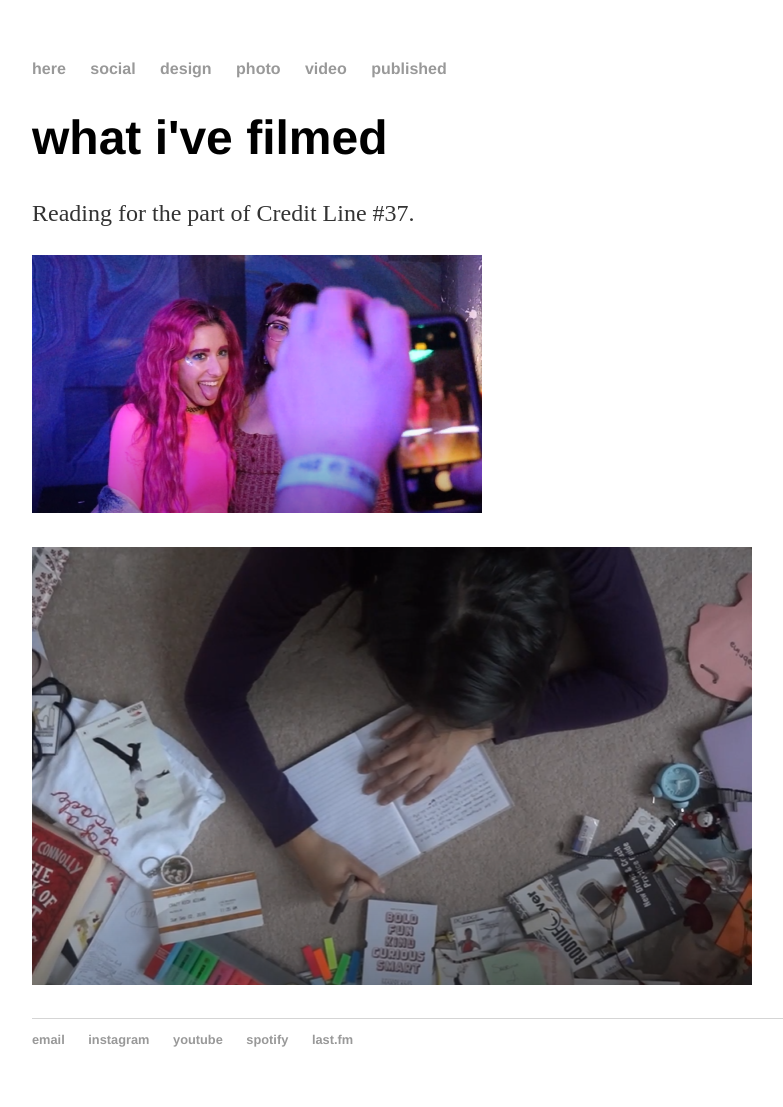
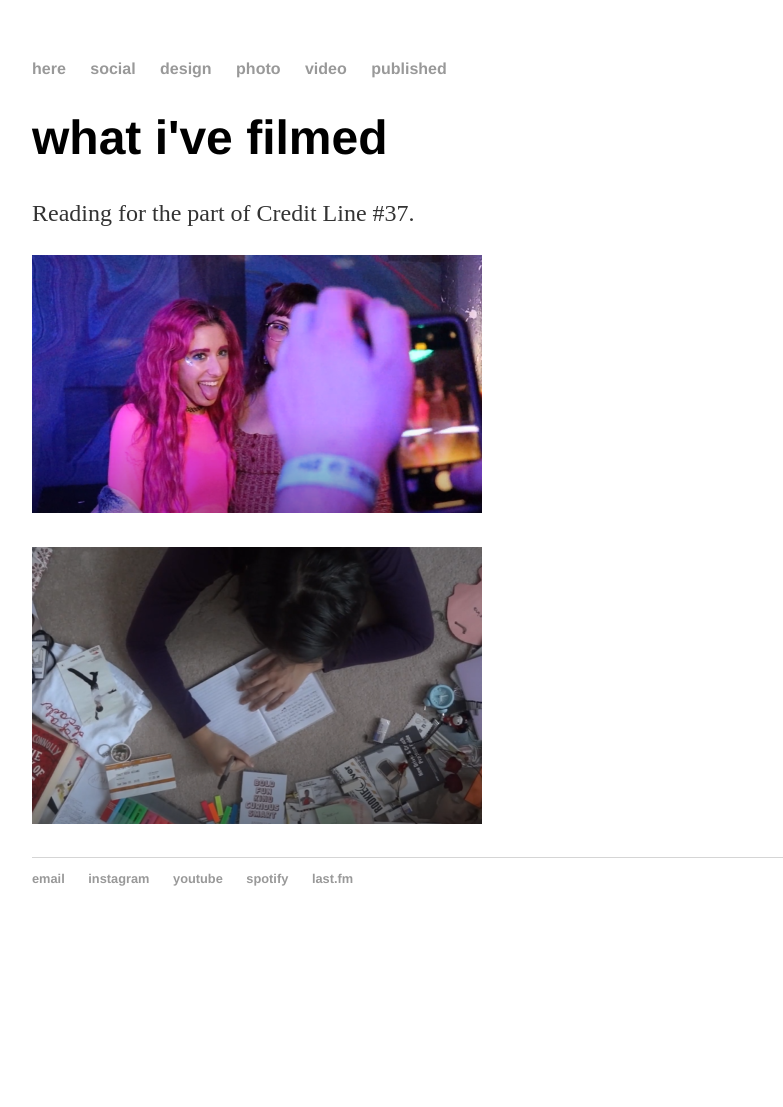
Before and after one commit to sabrinadotli/sabrinadotli.github.io, a Jekyll site: the page built from video/index.html, in a window 1280 px wide. Shown: the whole page, without its empty margins (160-943 px from the left). Built offline with Jekyll 4.4.1, drawn with Linux system fonts in a browser that asks for light colours; after the commit the page ends 946 px from its top, so only the background shows below that.

Commit message:
Update index.html

```diff
--- a/video/index.html
+++ b/video/index.html
@@ -11,6 +11,6 @@
 		</p></a>
 	<a href="https://www.youtube.com/playlist?list=PLQXKjbdlQMbgYxISMhcEq7bc5ihzbqXj2">
 		<p>
-    		<img src = "portfoliosnip3.PNG"
+    		<img src = "portfoliosnip4.PNG"
          	alt = "Flat overhead shot of me lying face-down on the carpet, writing in a notebook, surrounded by different trinkets" />
 		</p></a>
```
